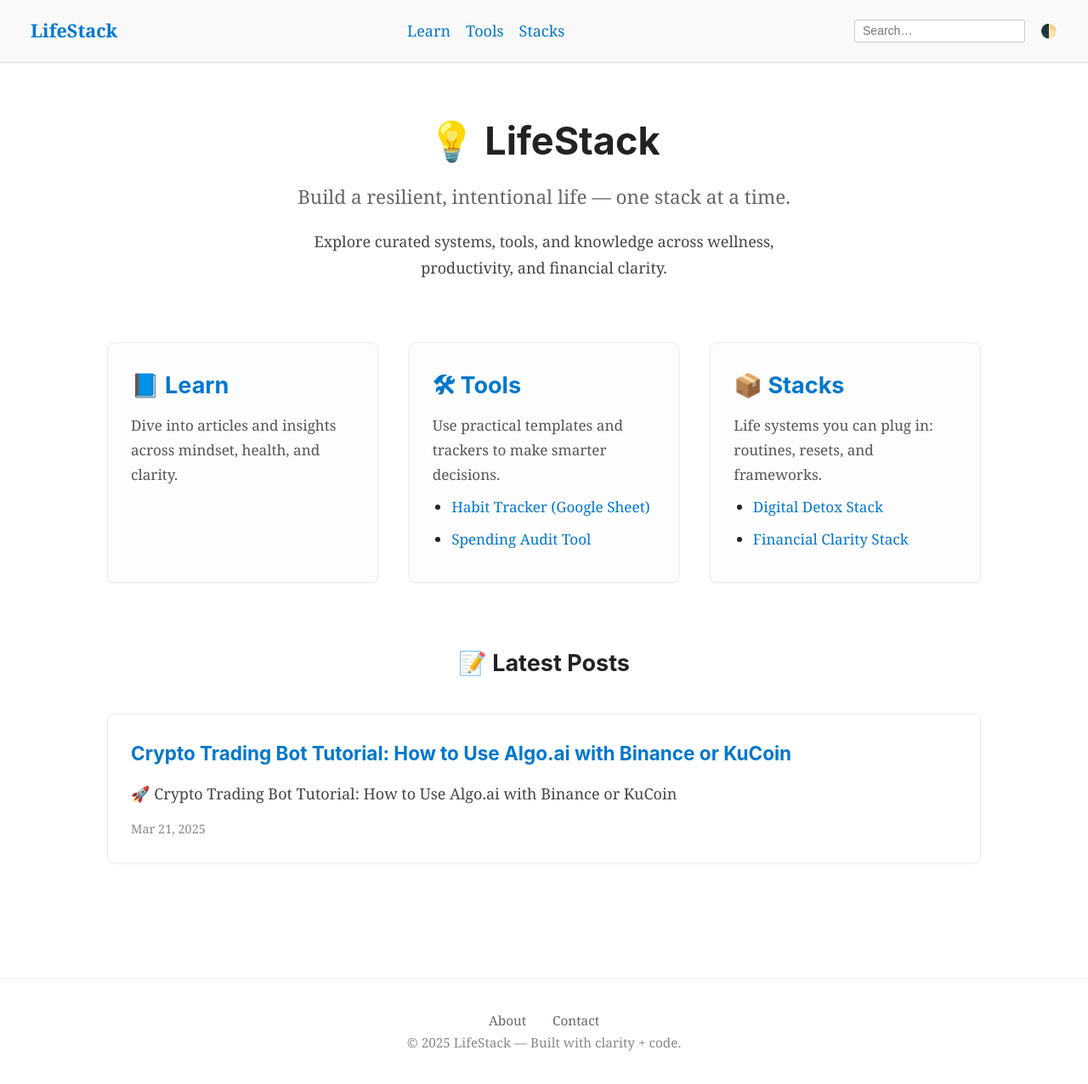
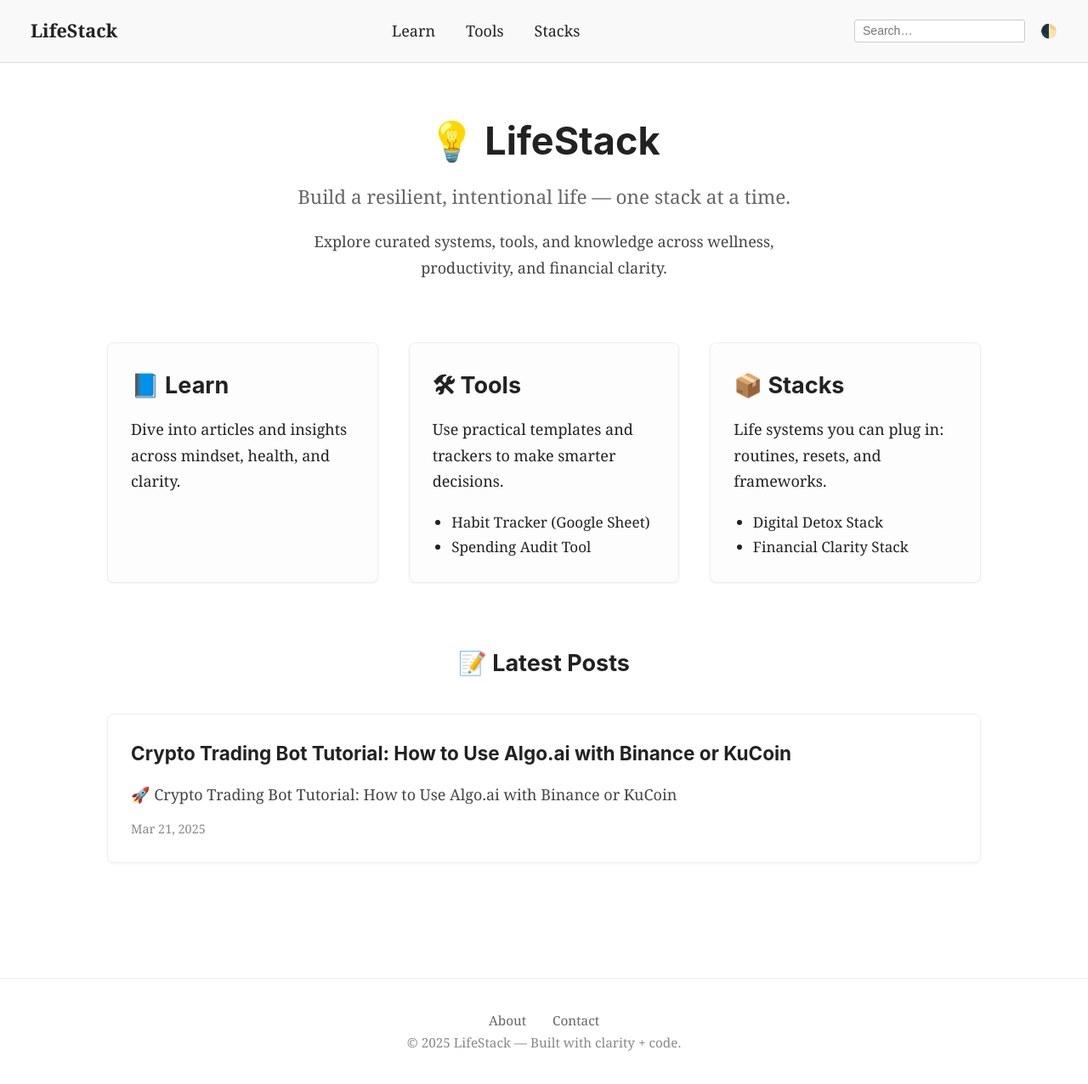
Before and after one commit to skelleng/lifeStack, a Jekyll site: the page built from index.html, in a window 1280 px wide and 1294 px high. Shown: the top 1276 px of the window at 85% size. Built offline with Jekyll 4.4.1, drawn with Linux system fonts in a browser that asks for light colours.

Commit message:
Update style.css

```diff
--- a/assets/css/style.css
+++ b/assets/css/style.css
@@ -1,6 +1,4 @@
-/* ====================
-   BASE RESET & TYPOGRAPHY
-==================== */
+/* Reset & Base Typography */
 * {
   margin: 0;
   padding: 0;
@@ -17,7 +15,7 @@
   transition: background 0.3s ease, color 0.3s ease;
 }
 
-h1, h2, h3, h4 {
+h1, h2, h3 {
   font-family: -apple-system, BlinkMacSystemFont, "Segoe UI", Roboto, Helvetica, Arial, sans-serif;
   margin-bottom: 0.75rem;
 }
@@ -26,8 +24,14 @@
   margin-bottom: 1rem;
 }
 
+/* Pillar Colors */
+a.learn { color: #0077cc; }         /* blue */
+a.tools { color: #2e8b57; }         /* green */
+a.stacks { color: #e67300; }        /* orange */
+
+/* Default Link Styling */
 a {
-  color: #0077cc;
+  color: inherit;
   text-decoration: none;
 }
 
@@ -49,17 +53,52 @@
   position: sticky;
   top: 0;
   z-index: 1000;
+  flex-wrap: wrap;
 }
 
-.nav-left, .nav-center, .nav-right {
+.nav-left, .nav-right {
   display: flex;
   align-items: center;
   gap: 1rem;
 }
 
 .nav-center {
+  display: flex;
+  gap: 2rem;
+  align-items: center;
+  justify-content: center;
   flex-grow: 1;
-  justify-content: center;
+}
+
+.nav-toggle {
+  display: none;
+  font-size: 1.5rem;
+  cursor: pointer;
+}
+
+/* Mobile Nav */
+@media (max-width: 768px) {
+  .nav-toggle {
+    display: block;
+  }
+
+  .nav-center {
+    display: none;
+    flex-direction: column;
+    background: #f9f9f9;
+    width: 100%;
+    padding: 1rem;
+    border-top: 1px solid #ddd;
+  }
+
+  .nav-center.open {
+    display: flex;
+  }
+
+  body.dark .nav-center {
+    background: #1a1a1a;
+    border-color: #444;
+  }
 }
 
 .logo {
@@ -83,7 +122,7 @@
 }
 
 /* ====================
-   HERO SECTION
+   HERO
 ==================== */
 .hero {
   text-align: center;
@@ -108,7 +147,7 @@
 }
 
 /* ====================
-   PILLAR PREVIEW BLOCKS
+   PILLAR BLOCKS
 ==================== */
 .pillar-previews {
   display: grid;
@@ -127,28 +166,18 @@
   box-shadow: 0 1px 3px rgba(0,0,0,0.05);
 }
 
-.pillar-block h2 {
-  margin-bottom: 0.5rem;
-}
-
-.pillar-block p {
-  font-size: 0.95rem;
-  color: #555;
-  margin-bottom: 0.5rem;
-}
+.pillar-block h2 a.learn { color: #0077cc; }
+.pillar-block h2 a.tools { color: #2e8b57; }
+.pillar-block h2 a.stacks { color: #e67300; }
 
 .pillar-block ul {
   list-style: disc;
   padding-left: 1.25rem;
-}
-
-.pillar-block li {
-  margin-bottom: 0.5rem;
   font-size: 0.95rem;
 }
 
 /* ====================
-   POST GRID + CARDS
+   POST GRID
 ==================== */
 .post-grid {
   padding: 2rem;
@@ -219,15 +248,7 @@
 }
 
 body.dark a {
-  color: #66ccff;
-}
-
-body.dark a:hover {
-  color: #88ddff;
-}
-
-body.dark h1, body.dark h2, body.dark h3 {
-  color: #fff;
+  color: inherit;
 }
 
 body.dark .navbar {
@@ -235,7 +256,8 @@
   border-color: #333;
 }
 
-body.dark .navbar a {
+body.dark .navbar a,
+body.dark .logo {
   color: #ccc;
 }
 
@@ -274,40 +296,3 @@
   border-color: #444;
   color: #aaa;
 }
-/* Hamburger & Mobile Nav */
-.nav-toggle {
-  display: none;
-  font-size: 1.5rem;
-  cursor: pointer;
-}
-
-@media (max-width: 768px) {
-  .nav-center {
-    display: none;
-    flex-direction: column;
-    background: #f9f9f9;
-    width: 100%;
-    position: absolute;
-    top: 60px;
-    left: 0;
-    padding: 1rem;
-    border-top: 1px solid #ddd;
-  }
-
-  .nav-center.open {
-    display: flex;
-  }
-
-  .nav-toggle {
-    display: block;
-  }
-
-  .navbar {
-    flex-wrap: wrap;
-  }
-
-  body.dark .nav-center {
-    background: #1a1a1a;
-    border-color: #333;
-  }
-}
```
